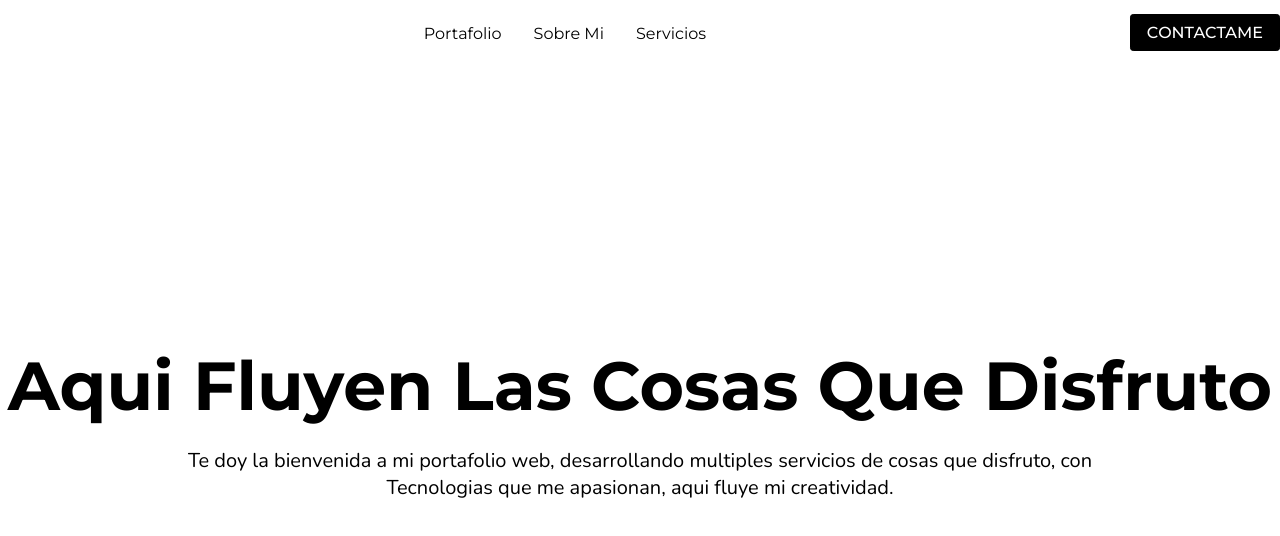
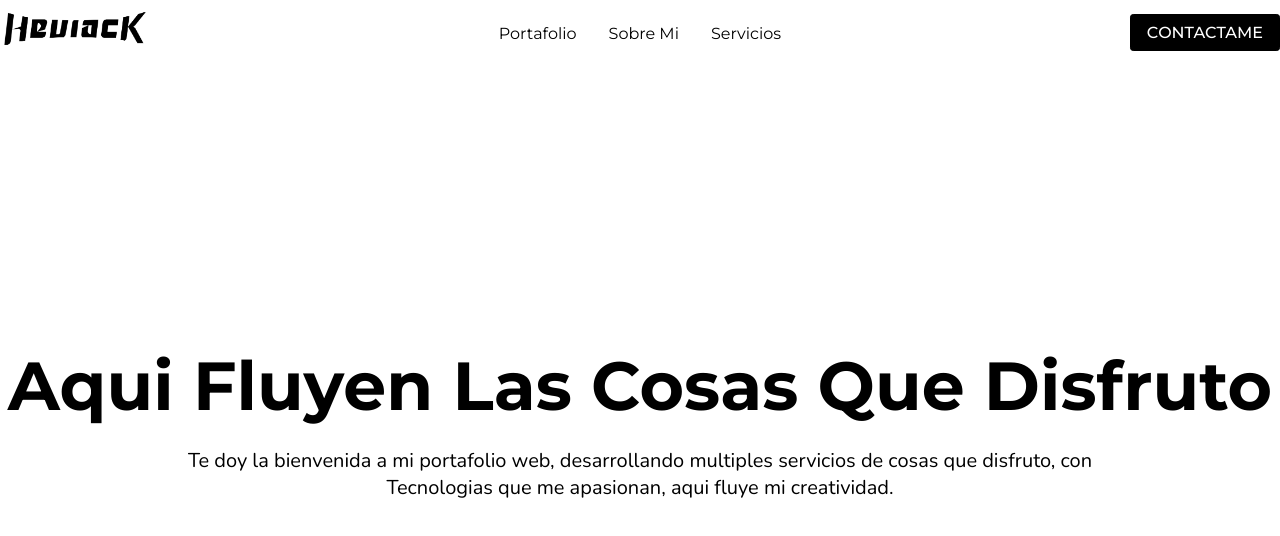
Before and after one commit to isaaccruz94/heviack-web, a plain HTML site: page pages/portfolio.html in a window 1280 px wide. Drawn offline with Linux system fonts and the light colour scheme.

Commit message:
menus arreglados y estilos

```diff
--- a/pages/portfolio.html
+++ b/pages/portfolio.html
@@ -3,15 +3,17 @@
 <head>
     <meta charset="UTF-8">
     <meta name="viewport" content="width=device-width, initial-scale=1.0">
-    <title>HEVIACK</title>
+    <title>HEVIACK - Portafolio</title>
     <link rel="preload" href="../css/style.css" as="style">
     <link rel="stylesheet" href="../css/style.css">
 </head>
 <body class="body">
-    <header class="wrapper">
+    <header>
+        <div class="wrapper">
+            <div class="wrapper-content">
                 <nav class="menu">
-            <a href="/index.html" aria-current="page">
-                <img src="./images/heviack-logo-negro.png" alt="" width="150">
+                    <a href="/">
+                        <img src="../images/heviack-logo-negro.png" alt="" width="150">
                     </a>
                     <ul class="menu-list" aria-label="menu">
                         <li class="menu-item"><a class="link" href="#">Portafolio</a></li>
@@ -20,6 +22,8 @@
                     </ul>
                     <button class="menu-button">Contactame</button>
                 </nav>
+            </div>
+        </div>
     </header>
     <div class="wrapper">
         <div class="wrapper-content">
```
Also changed, not shown: index.html (+5 -1 lines). Lines whose indentation alone changed are shown as unchanged.
